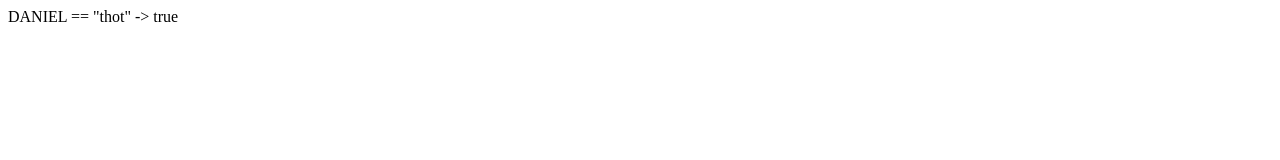
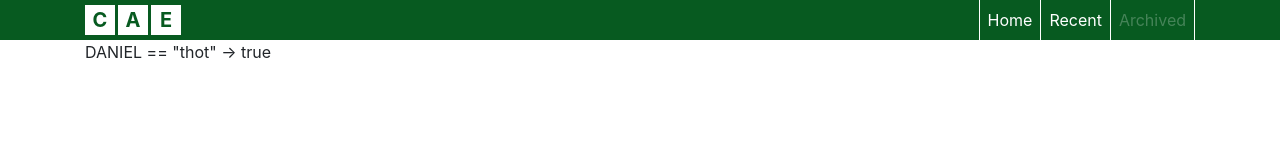
Before and after one commit to pinejh/august-website, a plain HTML site: page index.html in a window 1280 px wide. Drawn offline with nearby package versions, Linux system fonts and the light colour scheme.

Commit message:
added navbar

```diff
--- a/index.html
+++ b/index.html
@@ -2,8 +2,38 @@
 <html>
     <head>
         <title>CA EXPOSED</title>
+        <link href="https://stackpath.bootstrapcdn.com/bootstrap/4.1.1/css/bootstrap.min.css" rel="stylesheet" integrity="sha384-WskhaSGFgHYWDcbwN70/dfYBj47jz9qbsMId/iRN3ewGhXQFZCSftd1LZCfmhktB" crossorigin="anonymous">
+        <link href="https://stackpath.bootstrapcdn.com/font-awesome/4.7.0/css/font-awesome.min.css" rel="stylesheet" integrity="sha384-wvfXpqpZZVQGK6TAh5PVlGOfQNHSoD2xbE+QkPxCAFlNEevoEH3Sl0sibVcOQVnN" crossorigin="anonymous">
+        <script src="https://code.jquery.com/jquery-3.3.1.min.js" integrity="sha256-FgpCb/KJQlLNfOu91ta32o/NMZxltwRo8QtmkMRdAu8=" crossorigin="anonymous"></script>
+        <link rel="stylesheet" href="style.css">
     </head>
     <body>
-        DANIEL == "thot" -> true
+        <div id="container">
+            <nav class="navbar navbar-expand-lg navbar-dark bg-primary-green">
+                <div class="container">
+                    <a class="navbar-brand" href="#"><div class="logo bg-inverse-green">C</div><div class="logo bg-inverse-green">A</div><div class="logo bg-inverse-green">E</div></a>
+                    <button class="navbar-toggler" type="button" data-toggle="collapse" data-target="#navbarToggle" aria-controls="navbarToggle" aria-expanded="false" aria-label="Toggle navigation">
+                        <span class="navbar-toggler-icon active"></span>
+                    </button>
+                    <div class="collapse navbar-collapse" id="navbarToggle">
+                        <ul class="navbar-nav ml-auto">
+                            <li class="nav-item active">
+                                <a class="nav-link" href="#">Home <span class="sr-only">(current)</span></a>
+                            </li>
+                            <li class="nav-item">
+                                <a class="nav-link active" href="recent.html">Recent</a>
+                            </li>
+                            <li class="nav-item">
+                                <a class="nav-link disabled" href="archived.html">Archived</a>
+                            </li>
+                        </ul>
+                    </div>
+                </div>
+            </nav>
+            <div class="container">
+                DANIEL == "thot" -> true
+            </div>
+        </div>
+        <script src="https://stackpath.bootstrapcdn.com/bootstrap/4.1.1/js/bootstrap.min.js" integrity="sha384-smHYKdLADwkXOn1EmN1qk/HfnUcbVRZyYmZ4qpPea6sjB/pTJ0euyQp0Mk8ck+5T" crossorigin="anonymous"></script>
     </body>
 </html>
--- /dev/null
+++ b/style.css
@@ -0,0 +1,34 @@
+
+.bg-primary-green {
+    color: #ffffff;
+    background: #075a20;
+}
+
+.bg-inverse-green {
+    color: #075a20;
+    background: #ffffff;
+}
+
+.logo {
+    display: inline-block;
+    width: 1.5em;
+    height: 1.5em;
+    text-align: center;
+    font-size: 1em;
+    font-weight: bold;
+    margin-right: .15em;
+}
+
+nav {
+    padding-top: 0px !important;
+    padding-bottom: 0px !important;
+}
+
+@media (min-width:992px){
+    .nav-item:first-of-type {
+        border-left: 1px solid #ffffff;
+    }
+    .nav-item {
+        border-right: 1px solid #ffffff;
+    }
+}
```
